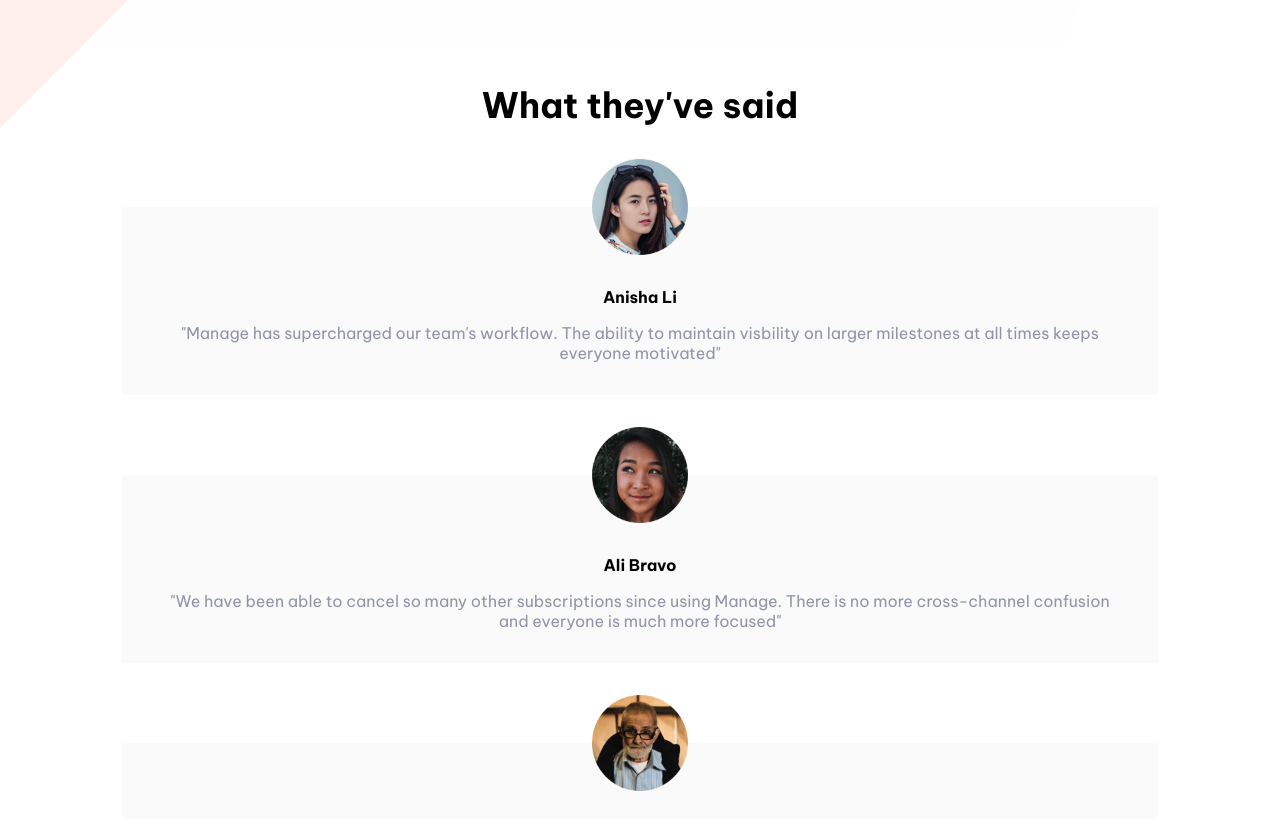
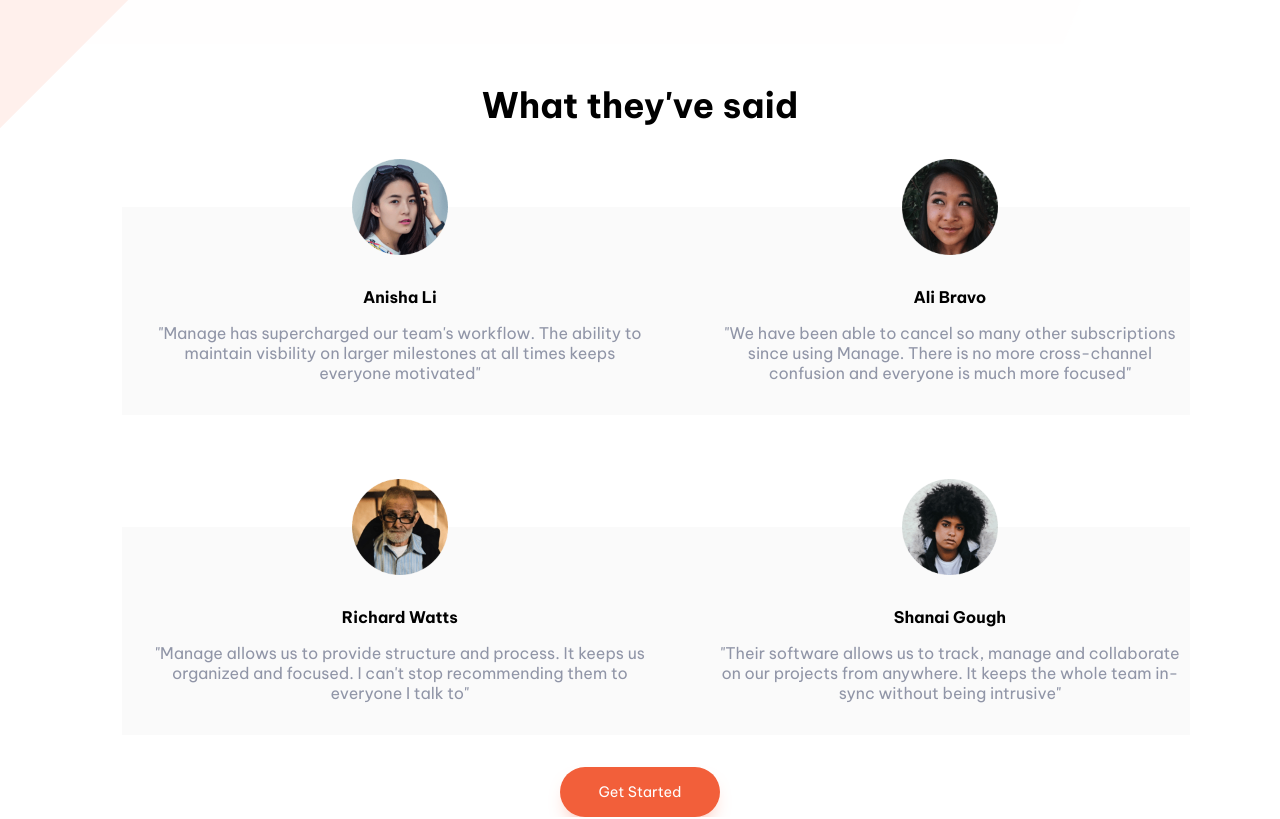
Before and after one commit to MichalHeron/manage-landing-page, a React (Vite) app: page / in a window 1280 px wide. Shown: the part 1300-2119 px from the top of the page. Built offline with nearby package versions, Linux system fonts and the light colour scheme.

Commit message:
trying style grid

```diff
--- a/src/components/Comments.jsx
+++ b/src/components/Comments.jsx
@@ -13,24 +13,28 @@
 			name: 'Anisha Li',
 			comment:
 				"Manage has supercharged our team's workflow. The ability to maintain visbility on larger milestones at all times keeps everyone motivated",
+			key: 1,
 		},
 		{
 			img: '../../images/avatar-ali.png',
 			name: 'Ali Bravo',
 			comment:
 				'We have been able to cancel so many other subscriptions since using Manage. There is no more cross-channel confusion and everyone is much more focused',
+			key: 2,
 		},
 		{
 			img: '../../images/avatar-richard.png',
 			name: 'Richard Watts',
 			comment:
 				"Manage allows us to provide structure and process. It keeps us organized and focused. I can't stop recommending them to everyone I talk to",
+			key: 3,
 		},
 		{
 			img: '../../images/avatar-shanai.png',
 			name: 'Shanai Gough',
 			comment:
 				'Their software allows us to track, manage and collaborate on our projects from anywhere. It keeps the whole team in-sync without being intrusive',
+			key: 4,
 		},
 	]
 
@@ -64,7 +68,8 @@
 			<h2>What they've said</h2>
 			<div className={(!isDesktop && 'commentsBox one') || 'commentsBox three'}>
 				{users.map(user => {
-					return <Card name={user.name} avatar={user.img} comment={user.comment} />
+					console.log(user)
+					return <Card name={user.name} avatar={user.img} comment={user.comment} key={user.key} />
 				})}
 			</div>
 			<button className='getStarted'>Get Started</button>
--- a/src/style/Contents.scss
+++ b/src/style/Contents.scss
@@ -112,9 +112,26 @@
 	h2 {
 		font-size: $fontsizeh2;
 	}
+
 	.commentsBox {
-		height: fit-content;
+		// height: 20rem;
+		display: grid;
+		overflow: hidden;
+		position: relative;
+		// width: calc(400%);
+		transform: translateX(0vw);
+
+		.card:nth-child(1){
+			grid-column: 1/2;
+		}
+		.card:nth-child(2){
+			grid-column: 2/3;
+		}
+
 		.card {
+			display: inline-block;
+			box-sizing: border-box;
+			width: 100%;
 			position: relative;
 			background-color: hsl(0, 0%, 98%);
 			margin: 2rem;
@@ -137,8 +154,12 @@
 				background-size: contain;
 				height: 6rem;
 				aspect-ratio: 1/1;
-				// width: 20px;
 			}
 		}
 	}
+	// .one {
+	// 	.card {
+	// 		width: 100%;
+	// 	}
+	// }
 }
```
